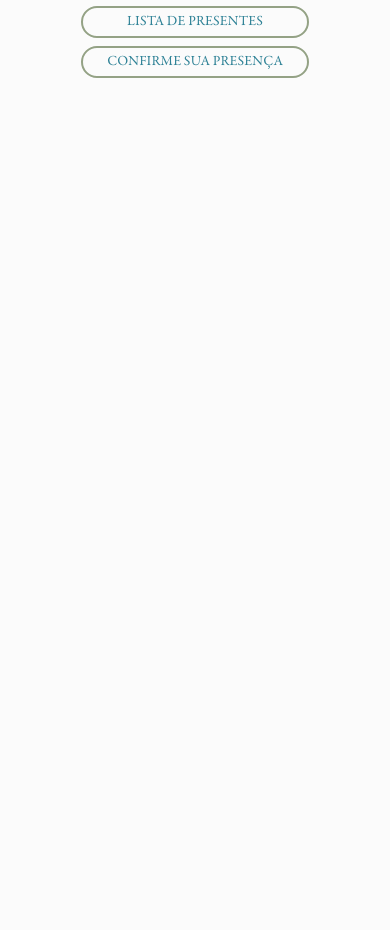
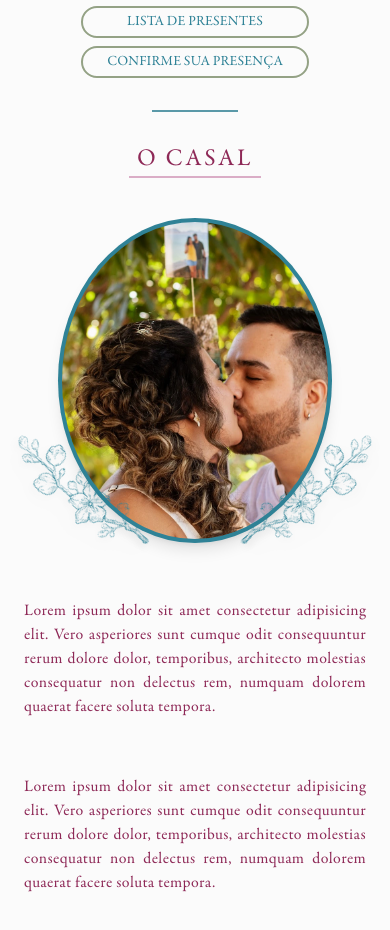
Before and after one commit to rickpalmeira/rickeamanda.com.br, a Vue app: page /about in a window 390 px wide. Shown: the part 750-1680 px from the top of the page. Built offline with nearby package versions, Linux system fonts and the light colour scheme.

Commit message:
✨ about the couple

```diff
--- a/index.html
+++ b/index.html
@@ -1,5 +1,5 @@
 <!DOCTYPE html>
-<html lang="en">
+<html lang="pt-BR">
   <head>
     <meta charset="UTF-8" />
     <meta name="robots" content="noindex,follow" />
--- a/src/components/Buttons.vue
+++ b/src/components/Buttons.vue
@@ -1,6 +1,6 @@
 <script setup lang="ts">
   const buttons = [
-    { label: "Sobre o casal", path: "/couple" },
+    { label: "Sobre o casal", path: "/about" },
     { label: "Local", path: "/location" },
     { label: "Lista de presentes", path: "/gifts" },
     { label: "Confirme sua presença", path: "/rsvp" },
--- a/src/components/Toaster.vue
+++ b/src/components/Toaster.vue
@@ -5,9 +5,8 @@
   const hideToast = ref(false);
   onMounted(() => {
     setTimeout(() => {
-      console.log("hideToast");
       hideToast.value = true;
-    }, 5000);
+    }, 7000);
   });
 </script>
 
@@ -26,9 +25,7 @@
         <p v-if="useRoute().query.status === 'approved'">
           Seu pagamento já foi aprovado!
         </p>
-        <p v-if="useRoute().query.status === 'processing'">
-          Seu pagamento já está sendo processado!
-        </p>
+        <p v-else>Seu pagamento já está sendo processado!</p>
         <p>Muito obrigado pelo presente <span class="text-xl">♥♥</span></p>
       </div>
     </div>
--- a/src/router/index.ts
+++ b/src/router/index.ts
@@ -19,8 +19,8 @@ const routes: RouteRecordRaw[] = [
     component: (): Promise<Component> => import("../views/Location.vue"),
   },
   {
-    path: "/couple",
-    component: (): Promise<Component> => import("../views/Couple.vue"),
+    path: "/about",
+    component: (): Promise<Component> => import("../views/About.vue"),
   },
 ];
 
--- /dev/null
+++ b/src/views/About.vue
@@ -0,0 +1,45 @@
+<script setup lang="ts">
+  import pageBreak from "../components/PageBreak.vue";
+  import flower from "../assets/flower-2.svg";
+</script>
+
+<template>
+  <page-break />
+  <h2
+    class="uppercase text-2xl tracking-widest text-center border-b-2 px-2 border-red-100"
+  >
+    O casal
+  </h2>
+  <div
+    class="w-4/5 sm:w-5/6 md:w-2/3 lg:w-1/2 xl:w-2/5 2xl:w-1/3 aspect-[0.84256] p-1 rounded-[100%] bg-blue-300 mt-10 shadow-lg"
+  >
+    <div
+      class="h-full w-full rounded-[100%] bg-cover bg-center flex justify-end items-end"
+      :style="{ backgroundImage: `url('img/about-couple.webp')` }"
+    >
+      <img
+        :src="flower"
+        class="w-1/2 origin-top mr-8 mb-6 scale-125 rotate-[40deg] drop-shadow-lg"
+        aria-hidden
+      />
+      <img
+        :src="flower"
+        class="w-1/2 origin-top -mr-8 ml-8 mb-6 -scale-y-125 scale-125 rotate-[140deg] drop-shadow-lg"
+        aria-hidden
+      />
+    </div>
+  </div>
+  <div class="flex-grow"></div>
+  <p class="text-justify my-14">
+    Lorem ipsum dolor sit amet consectetur adipisicing elit. Vero asperiores
+    sunt cumque odit consequuntur rerum dolore dolor, temporibus, architecto
+    molestias consequatur non delectus rem, numquam dolorem quaerat facere
+    soluta tempora.
+  </p>
+  <p class="text-justify mb-8">
+    Lorem ipsum dolor sit amet consectetur adipisicing elit. Vero asperiores
+    sunt cumque odit consequuntur rerum dolore dolor, temporibus, architecto
+    molestias consequatur non delectus rem, numquam dolorem quaerat facere
+    soluta tempora.
+  </p>
+</template>
--- a/src/views/Couple.vue
+++ /dev/null
@@ -1,14 +0,0 @@
-<script setup lang="ts">
-  import pageBreak from "../components/PageBreak.vue";
-  import Construction from "../components/Construction.vue";
-</script>
-
-<template>
-  <page-break />
-  <h2
-    class="uppercase text-2xl tracking-widest text-center border-b-2 px-2 border-red-100"
-  >
-    O casal
-  </h2>
-  <construction />
-</template>
```
Also changed, not shown: public/img/about-couple.webp (added), src/assets/flower-2.svg (added).
